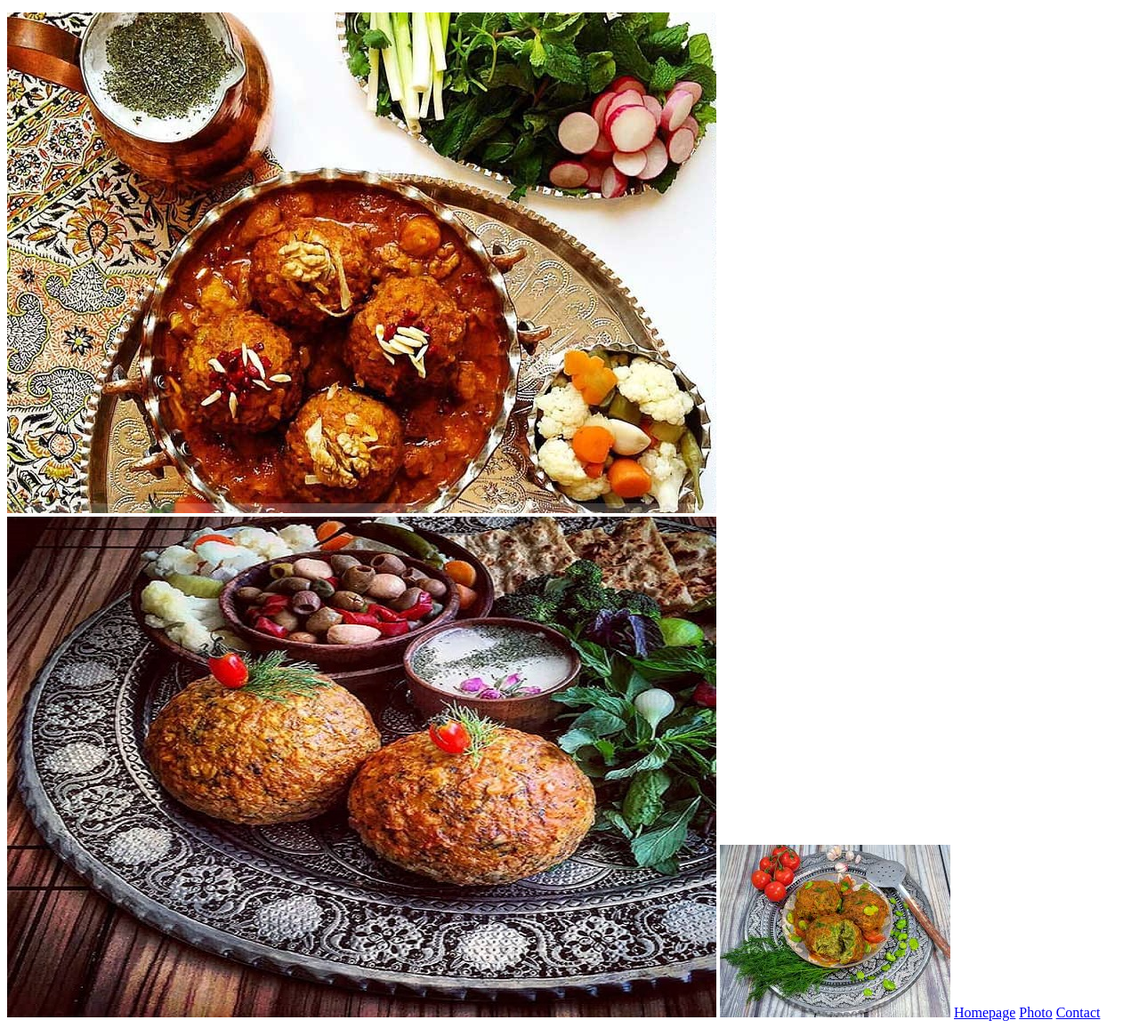
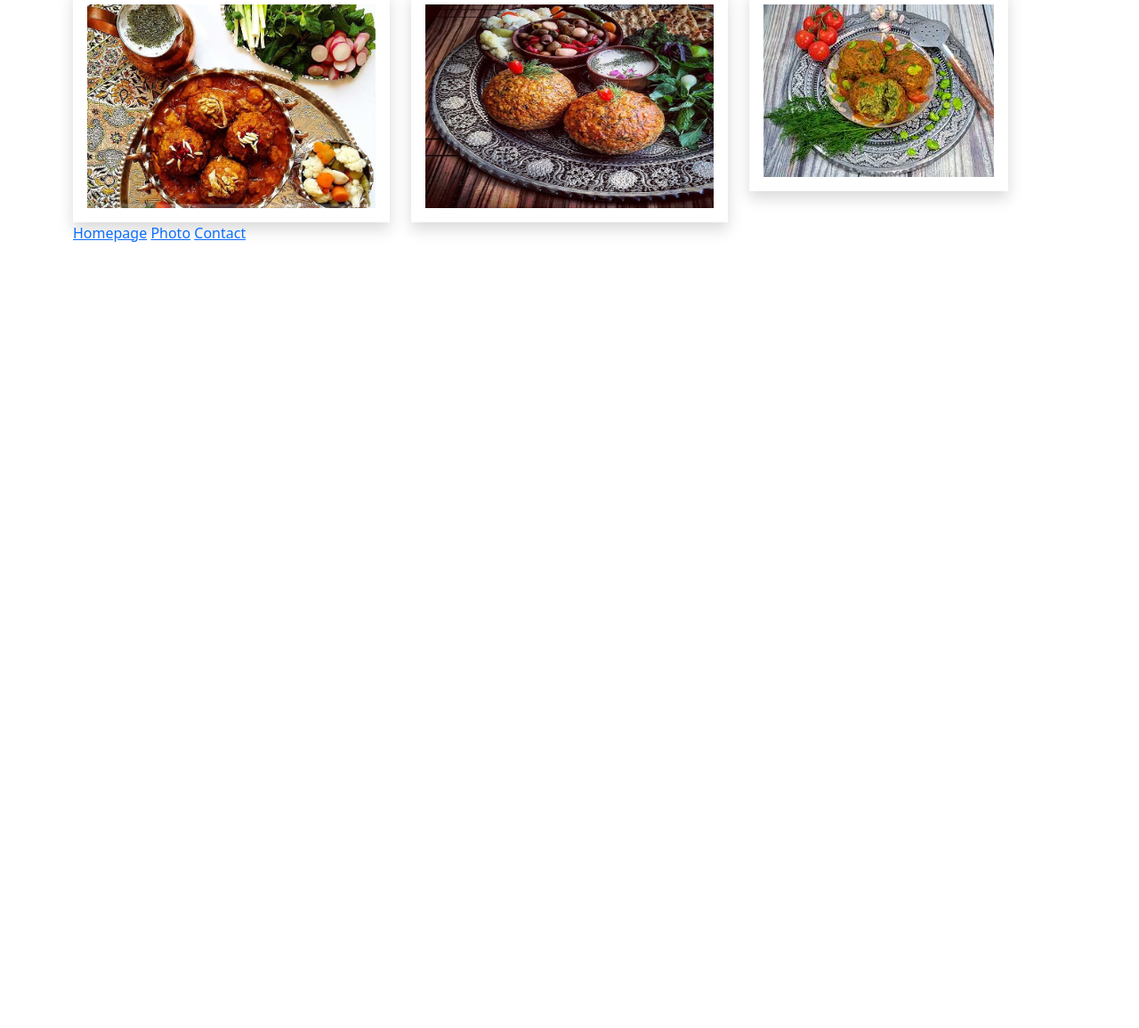
Before and after one commit to Soraya1987/Croissant, a plain HTML site: page photo.html in a window 1280 px wide. Shown: the part 67-1223 px from the top of the page at 89% size. After the commit the page ends 800 px from the top, so only its background shows below. Drawn offline with nearby package versions, Linux system fonts and the light colour scheme.

Commit message:
Add bootstrap

```diff
--- a/photo.html
+++ b/photo.html
@@ -3,16 +3,32 @@
 <head>
     <meta charset="UTF-8">
     <meta http-equiv="X-UA-Compatible" content="IE=edge">
-    <meta name="viewport" content="width=device-width, initial-scale=1.0">
-    <title>Document</title>
+    <link href="https://cdn.jsdelivr.net/npm/bootstrap@5.1.3/dist/css/bootstrap.min.css" rel="stylesheet" integrity="sha384-1BmE4kWBq78iYhFldvKuhfTAU6auU8tT94WrHftjDbrCEXSU1oBoqyl2QvZ6jIW3" crossorigin="anonymous"><meta name="viewport" content="width=device-width, initial-scale=1.0">
+    <link href="https://cdn.jsdelivr.net/npm/bootstrap@5.1.3/dist/css/bootstrap.min.css" rel="stylesheet"
+        integrity="sha384-1BmE4kWBq78iYhFldvKuhfTAU6auU8tT94WrHftjDbrCEXSU1oBoqyl2QvZ6jIW3" crossorigin="anonymous">
+    <title>Photo</title>
 </head>
 <body>
-    <h1>🧆pictures of Tabriz meatballs</h1>
-    <img src="/imeges/Koofteh-Tabrizi-TAPPersia.jpg">
-    <img src="/imeges/koufte-tabrizi.jpg">
-    <img src="/imeges/messkuft.jpg">
-    <a href="/">Homepage</a>
-    <a href="/photo.html">Photo</a>
-    <a href="/contact.html">Contact</a>
+    <div class="container">
+        <h1 class="text-center">🧆pictures of Tabriz meatballs</h1>
+        <div class="row">
+            <div class="col-sm-4">
+                <img src="/imeges/Koofteh-Tabrizi-TAPPersia.jpg" class="img-fluid p-3 shadow">
+            </div>
+            <div class="col-sm-4">
+                <img src="/imeges/koufte-tabrizi.jpg" class="img-fluid p-3 shadow">
+            </div>
+            <div class="col-sm-4">
+                <img src="/imeges/messkuft.jpg" class="img-fluid p-3 shadow">
+            </div>
+        </div>
+
+        <a href="/">Homepage</a>
+        <a href="/photo.html">Photo</a>
+        <a href="/contact.html">Contact</a>
+    </div>
+
+
+
 </body>
 </html>
```
Also changed, not shown: contact.html (+7 -2 lines), index.html (+18 -9 lines).
